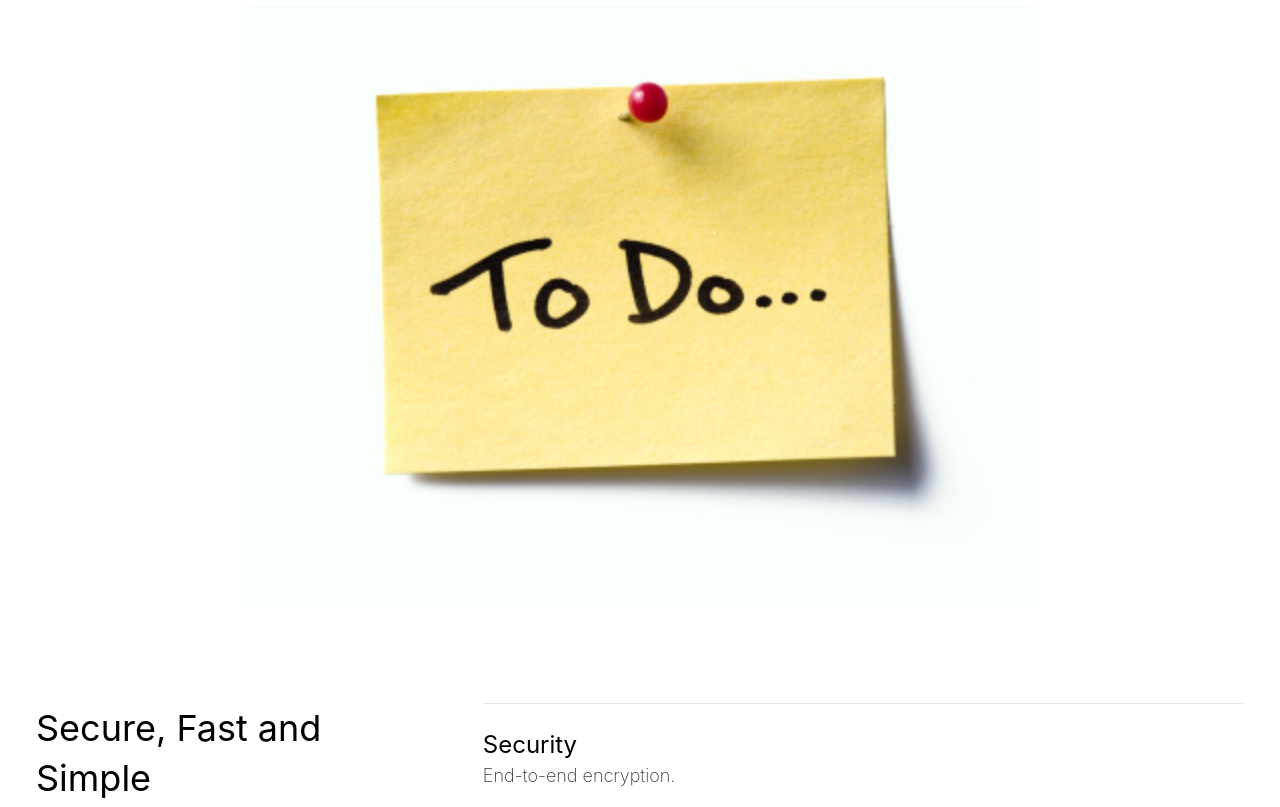
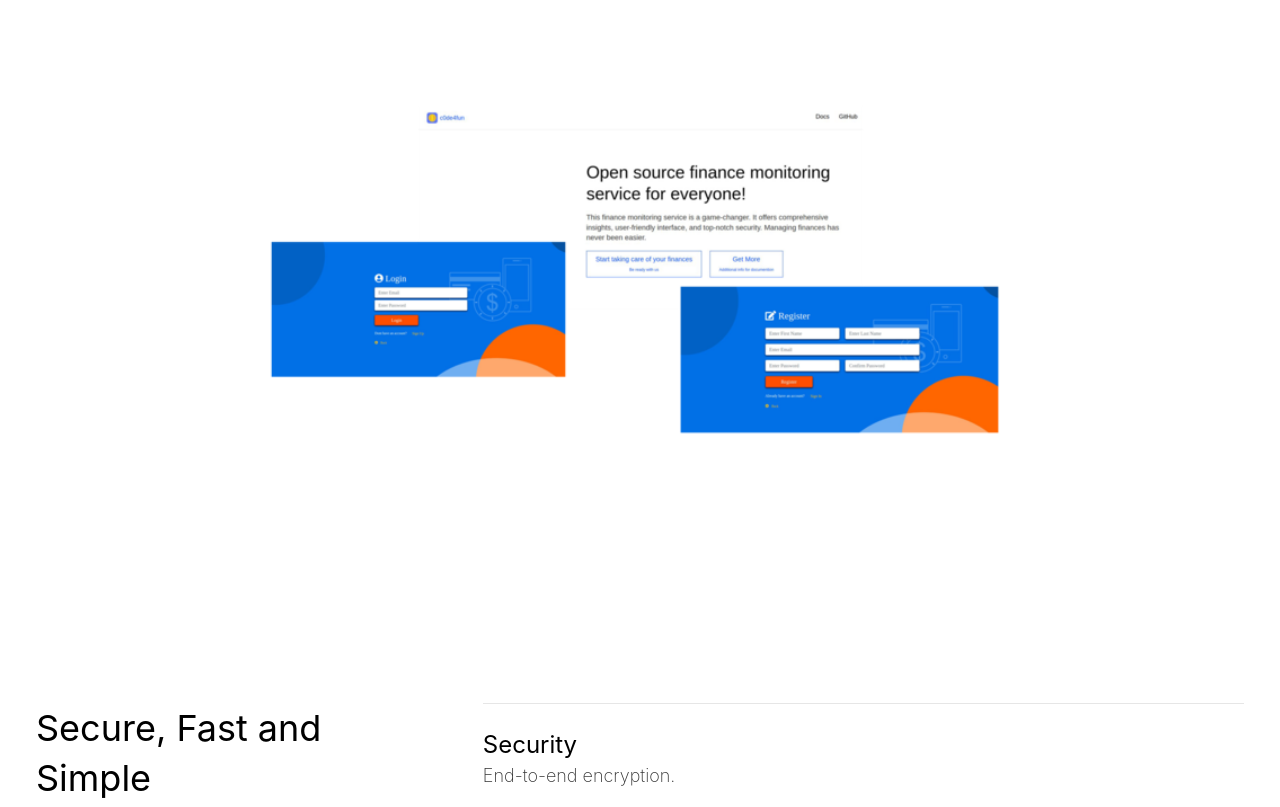
Before and after one commit to c0de4fun23h/h23t-frontend, a plain HTML site: page index.html in a window 1280 px wide. Shown: the part 731-1538 px from the top of the page. Drawn offline with Linux system fonts and the light colour scheme.

Commit message:
update project

```diff
--- a/index.html
+++ b/index.html
@@ -81,7 +81,7 @@
 					<br>
 				</div>
 			</header>
-			<div class="cover two-by-one" style="background-image: url(images/todo.jpg)">
+			<div class="cover two-by-one" style="background-image: url(images/template.png)" width="800" height="600">
 			</div>
 
 			<section class="row" id="values">
```
Also changed, not shown: images/en.jpg (deleted), images/favicon.png (deleted), images/template.png (added), images/todo.jpg (deleted).
